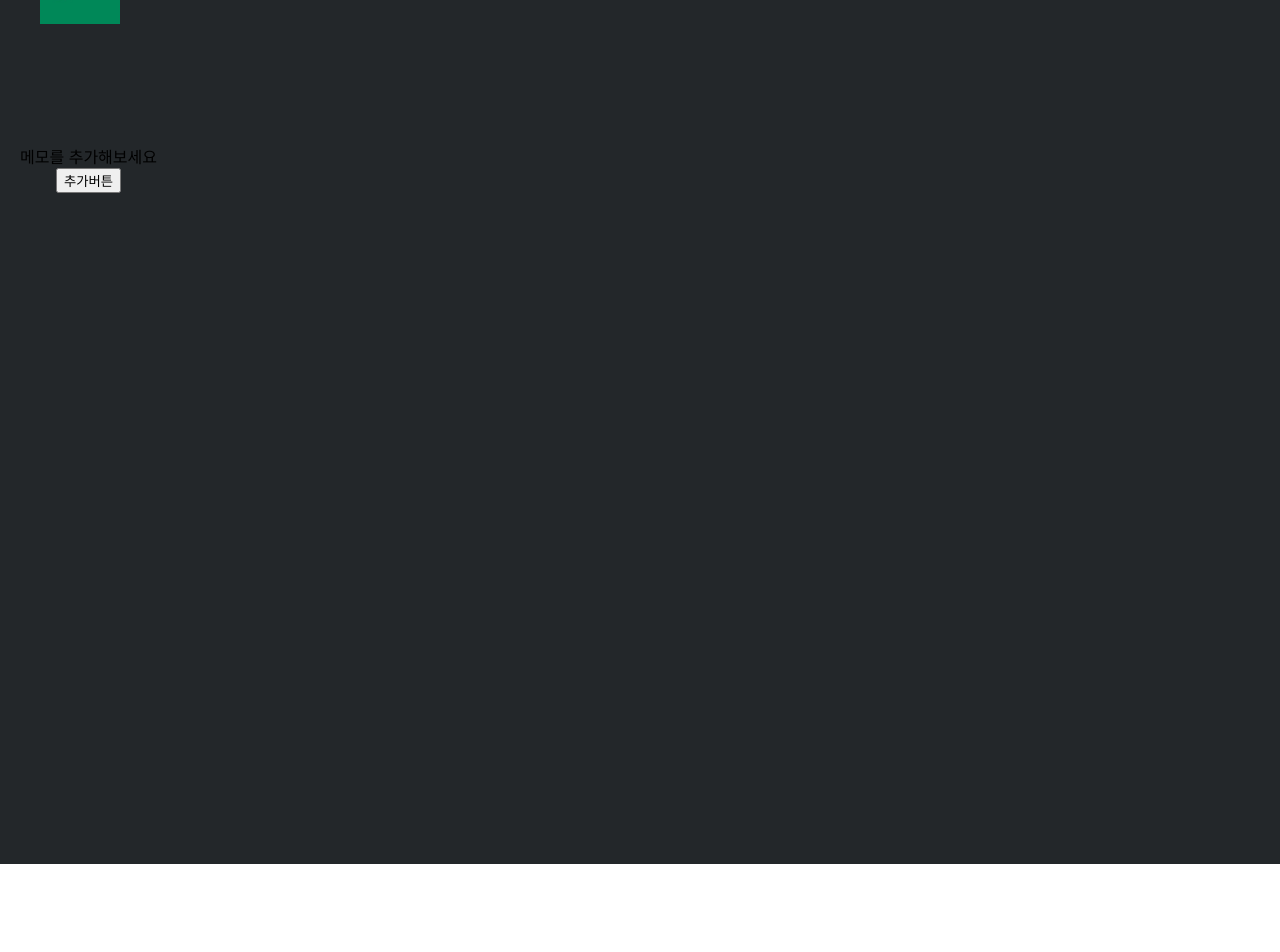
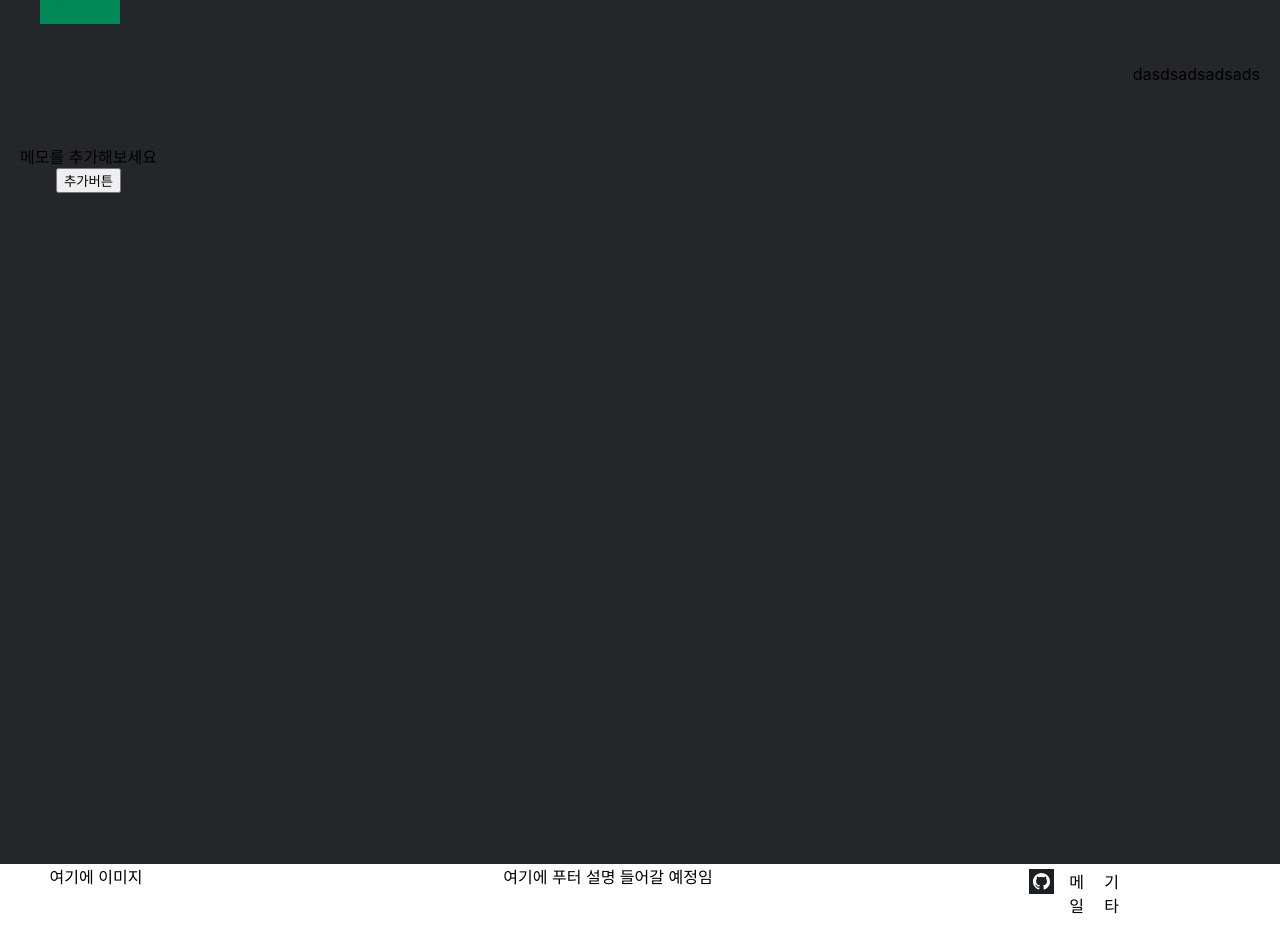
Before and after one commit to skykimssi/todolist, a React (Create React App) app: page /memo in a window 1280 px wide. Shown: the part 56-1008 px from the top of the page. Before the commit the page ends 920 px from the top, so only its background shows below. Built offline with nearby package versions, Linux system fonts and the light colour scheme.

Commit message:
20220625
ㅇㅇ

```diff
--- a/src/App.js
+++ b/src/App.js
@@ -4,7 +4,7 @@ import {BrowserRouter, Routes, Route} from 'react-router-dom';
 import Home from './router/Home';
 import Memo from './router/Memo';
 import Navigtion from './component/Navigation';
-
+import Footer from './component/Footer';
 
 function App() {
   return (
@@ -15,6 +15,7 @@ function App() {
           <Route exact path="/" element={<Home/>}/>
           <Route path="/memo" element={<Memo />} />
         </Routes>
+        <Footer></Footer>
       </BrowserRouter>
     </div>
   );
--- /dev/null
+++ b/src/component/Footer.css
@@ -0,0 +1,24 @@
+.footerBox {
+    min-height: 100px;
+    display: flex;
+    justify-content: space-between;
+
+}
+
+.footer_rogoBox {
+    min-width: 15%;
+}
+
+.footer_contact {
+    min-width: 20%;
+}
+
+.footer_contact .linkArea {
+    display: flex;
+}
+
+.footer_contact .linkArea .item {
+    width: 25px;
+    height: 25px;
+    margin: 5px;
+}
--- /dev/null
+++ b/src/component/Footer.js
@@ -0,0 +1,31 @@
+import "./Footer.css"
+
+function Footer() {
+
+    return (
+        <div className="footerBox">
+            <div className="footer_rogoBox">
+                여기에 이미지
+            </div>
+            <div className="footerInfo">
+                여기에 푸터 설명 들어갈 예정임
+            </div>
+            <div className="footer_contact">
+                <div className="linkArea">
+                    <div className="item">
+                        <img src="img/github-logo.svg"/>
+                    </div>
+                    <div className="item">메일</div>
+                    <div className="item">기타</div>
+                </div>
+
+            </div>
+
+
+
+        </div>
+    )
+
+}
+
+export default Footer;
--- a/src/component/Navigation.css
+++ b/src/component/Navigation.css
@@ -1,6 +1,7 @@
 .top_nav_area {
     width: 100%;
     position: absolute;
+    z-index: 100;
 }
 
 .top_nav_header {
--- a/src/component/memo/MemoBlock.css
+++ b/src/component/memo/MemoBlock.css
@@ -10,9 +10,21 @@
     background-color: rgb(255, 230, 0);
 }
 
-.memoBlockHeader button{
-    float: right;
+.memoBlockHeader .close {
+    position:absolute;
+    right: 0px;
+    top: 0px;
+    width:20px;
+    height:20px;
+    text-align:center;
+    margin-right:5px;
+
+
+
 }
+
+
+.close1:after {content: "\00d7"; font-size:20pt;line-height:15px;}
 
 .memoBlockBody {
     width: 100%;
@@ -34,3 +46,14 @@
 .memoBlockBody textarea:focus {
     outline: none;
 }
+
+.memoBlockHeader input {
+    width: 80%;
+    float: left;
+    background-color: transparent;
+    border: none;
+}
+
+.memoBlockHeader input:focus {
+    outline: none;
+}
--- a/src/component/memo/MemoBlock.js
+++ b/src/component/memo/MemoBlock.js
@@ -13,11 +13,11 @@ function MemoBlock(props) {
     return (
         <div className="memoBlockBox" >
             <div className="memoBlockHeader">
-
-                <button>닫기</button>
+                <input maxLength={50}  />
+                <div className='close close1'></div>
             </div>
             <div className="memoBlockBody">
-                <textarea></textarea>
+                <textarea />
             </div>
 
         </div>
--- a/src/router/Home.css
+++ b/src/router/Home.css
@@ -16,6 +16,12 @@
     padding: 20px;
 }
 
+.mainArea2 .item .img {
+    width: 100%;
+    height: auto;
+
+}
+
 .mainTopImg {
     width: 100%;
     height: 600px;
--- a/src/router/Memo.css
+++ b/src/router/Memo.css
@@ -2,9 +2,22 @@
     padding : 100px 20px 20px 20px;
     height: 100vh;
     background-color: #23272a;
+    position: relative;
 }
 
 .box{
+    position: absolute;
     resize: both;
     overflow: auto;
+    min-width: 100px;
+    min-height: 100px;
+    box-shadow: 1px 1px 3px 1px #bab79f;
 }
+
+.memoOverlay {
+    position: absolute;
+    top: 120px;
+    right: 20px;
+
+
+}
--- a/src/router/home.js
+++ b/src/router/home.js
@@ -13,7 +13,7 @@ function Home() {
             </div>
             <div className="mainArea2">
                 <div className="item">
-                    여기에 이미지
+                    <img className="img" src="img/main_area2.png"/>
                 </div>
                 <div className="item">
                     여기에는 대충 내 소개 들어감 이름 등등등
--- a/src/router/memo.js
+++ b/src/router/memo.js
@@ -42,10 +42,13 @@ function Memo() {
                             <MemoBlock memoData={memoDataRow} />
                         </div>
                     </Draggable>
+                )
 
-                )
                 : <MemoIntro onClick={addMemoBtn} />
             }
+            <div className="memoOverlay">
+                <div onClick={addMemoBtn}>dasdsadsadsads</div>
+            </div>
 
         </div>
     )
@@ -66,7 +69,9 @@ function Memo() {
         }
         //console.log(memoData);
         if(memoData !== null ){
-            memoDataArray.push(localStorage.getItem("memoData"));
+            console.log(memoData)
+            memoDataArray.push(...memoData);
+            //memoDataArray.push(localStorage.getItem("memoData"));
         }
         memoDataArray.push(addMemoData);
         setMemoData((preData) => preData = memoDataArray);
```
Also changed, not shown: public/img/github-logo.svg (added).
